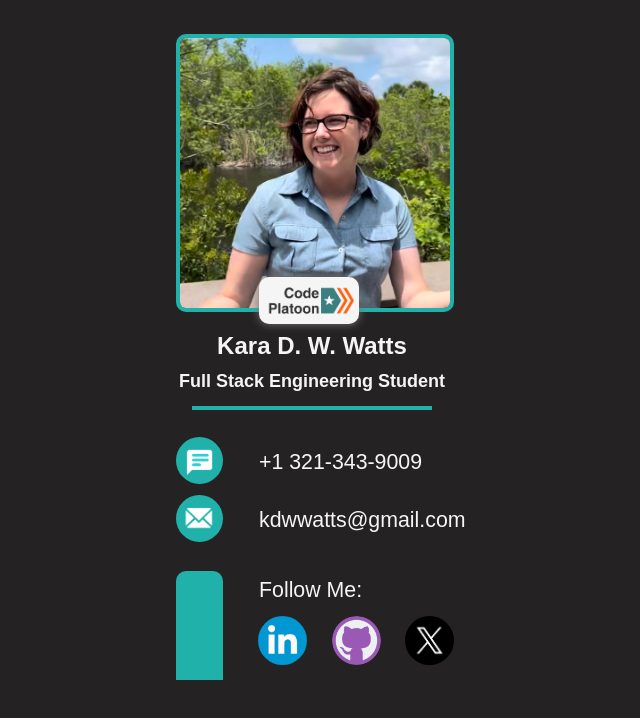
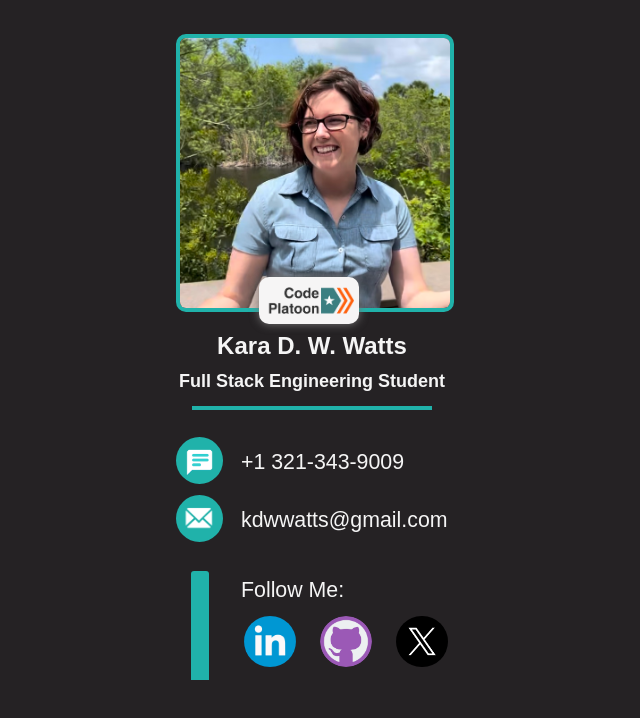
Before and after one commit to KaraWatts/BusinessCard, a plain HTML site: page index.html in a window 1280 px wide. Shown: the whole page, without its empty margins (327-967 px from the left). Drawn offline with Linux system fonts and the light colour scheme.

Commit message:
playingwith box

```diff
--- a/stylesheet.css
+++ b/stylesheet.css
@@ -73,7 +73,7 @@ hr {
     position:absolute;
     color: whitesmoke;
     font-size: 16pt;
-    left: 35%;
+    left: 30%;
     top: 65%;
 }
 #email {
@@ -81,17 +81,17 @@ hr {
     line-height: 3em;
     color: whitesmoke;
     font-size: 16pt;
-    left:35%;
+    left:30%;
     top: 71%;
 }
 .box{
     background-color: lightseagreen;
-    width: 13%;
+    width: 5%;
     height: 20%;
-    border-radius: 10px;
+    border-radius: 3px;
     position: absolute;
     bottom:-4%;
-    left:12%;
+    left:16%;
 }
 .box2{
     background-color: rgb(37, 34, 36);
@@ -107,13 +107,13 @@ hr {
     color: whitesmoke;
     position: absolute;
     top: 82%;
-    left: 35%;
+    left: 30%;
 }
 
 .logos {
     position: absolute;
     top:92.5%;
-    left:32%;
+    left:28%;
 }
 #logo{
     border-radius: 50px;
```
